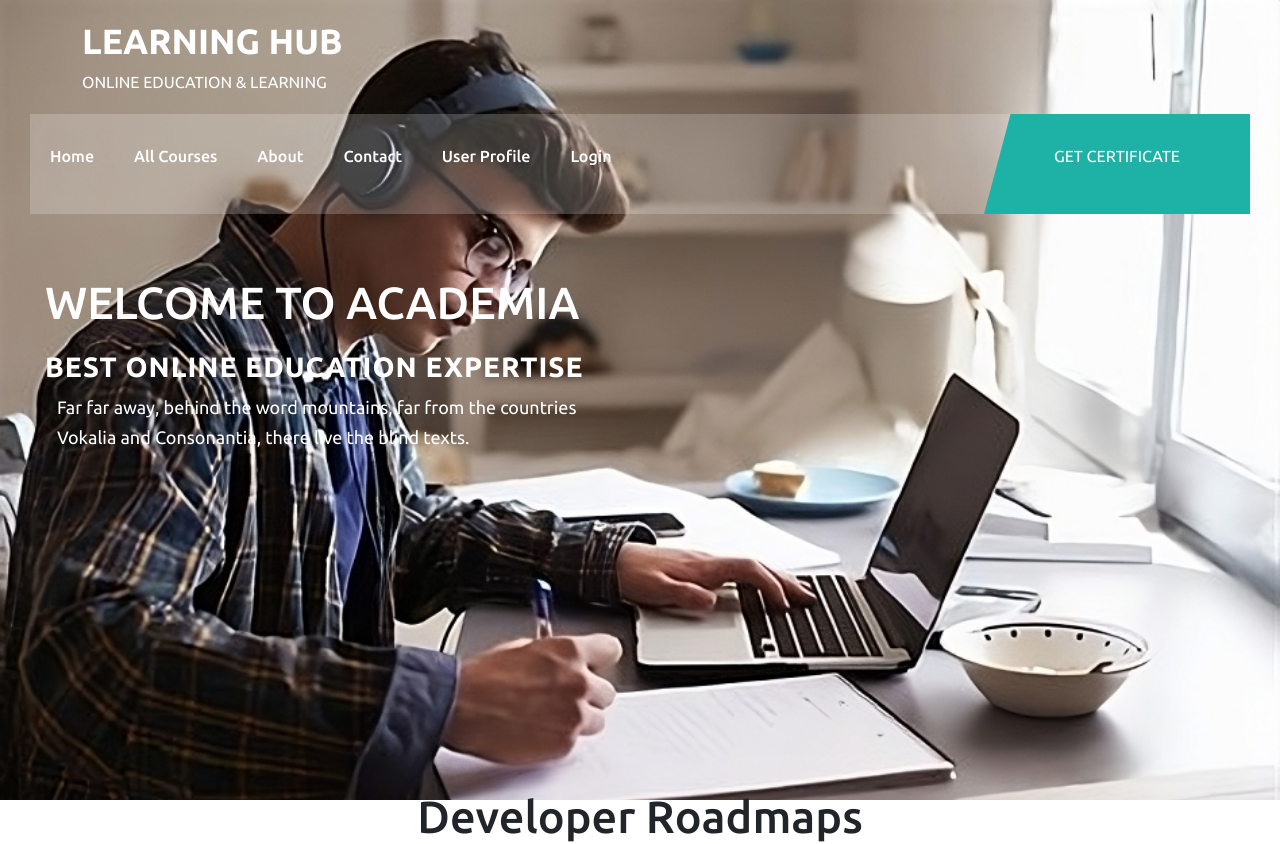
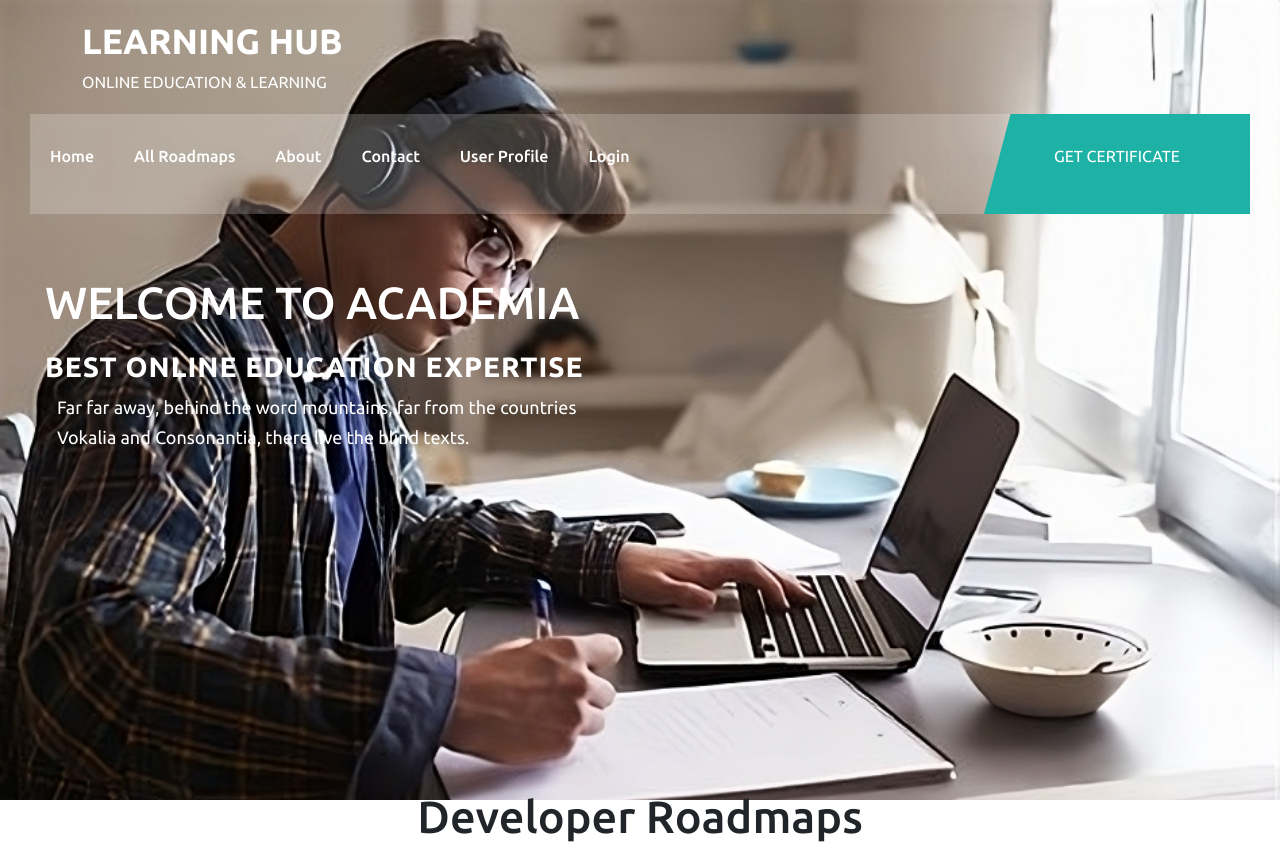
Before and after one commit to EsraaHassann/SystemAnalysis, a React (Create React App) app in the folder front-end/: page / in a window 1280 px wide. Shown: the top 844 px of the page. Built offline with nearby package versions, Linux system fonts and the light colour scheme.

Commit message:
fixed a frontend error

```diff
--- a/front-end/src/App.js
+++ b/front-end/src/App.js
@@ -1,5 +1,5 @@
 import "./App.css";
-import Header from "./components/common/header/Header";
+import Header from "./components/common/header/header";
 import {
   BrowserRouter as Router,
   Routes,
@@ -11,7 +11,7 @@
 import ProtectedRoute from "./ProtectedRoute";
 import About from "./components/about/About";
 import Contact from "./components/contact/Contact";
-import Footer from "./components/common/footer/Footer";
+import Footer from "./components/common/footer/footer";
 import Home from "./components/home/Home";
 import SIGNUP from "./components/sign-up/Sign-up";
 import LOGIN from "./components/Log-in/Log-in";
--- a/front-end/src/components/common/header/header.jsx
+++ b/front-end/src/components/common/header/header.jsx
@@ -68,7 +68,7 @@
             </li>
             {renderNavigationItems()}
             <li>
-              <Link to="/courses">All Courses</Link>
+              <Link to="/courses">All Roadmaps</Link>
             </li>
             <li>
               <Link to="/about">About</Link>
```
